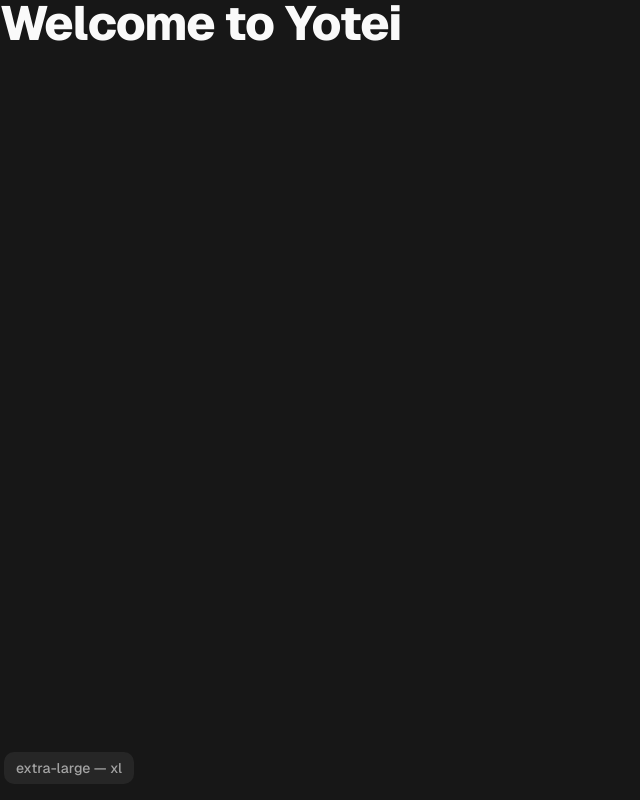
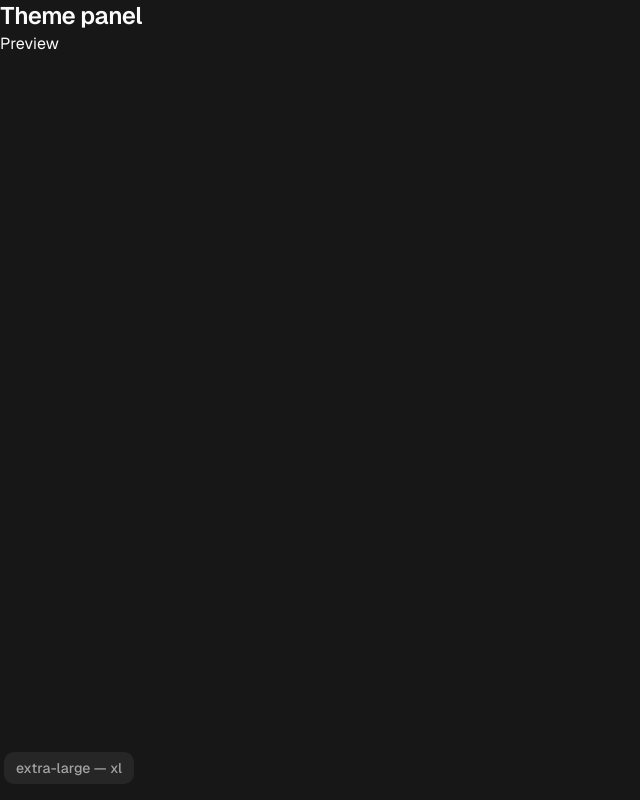
Before and after one commit to unorodeo/yotei, a Next.js app: page /create in a window 1280 px wide. Shown: the whole page, without its empty margins (0-640 px from the left). Built offline with nearby package versions, Linux system fonts and the light colour scheme.

Commit message:
feat: create

```diff
--- a/app/create/layout.tsx
+++ b/app/create/layout.tsx
@@ -1,5 +1,5 @@
 import { ReactNode } from "react";
 
 export default function CreateLayout({ children }: { children: ReactNode }) {
-	return <>{children}</>;
+  return <main>{children}</main>;
 }
--- a/app/create/page.tsx
+++ b/app/create/page.tsx
@@ -1,7 +1,11 @@
+import { Panel } from "@/components/core/panel";
+import { Preview } from "@/components/core/preview";
+
 export default function Yotei() {
   return (
-    <>
-      <h1>Welcome to Yotei</h1>
-    </>
+    <section>
+      <Panel />
+      <Preview />
+    </section>
   );
 }
--- /dev/null
+++ b/components/core/header.tsx
@@ -0,0 +1,12 @@
+import { Brand } from "@/components/ui/brand";
+import React from "react";
+
+export const Header: React.FC = () => {
+  return (
+    <header className="sticky inset-x-0 top-0 w-full border-b bg-background">
+      <nav className="flex flex-row items-center justify-between px-4 h-14">
+        <Brand href="/create" />
+      </nav>
+    </header>
+  );
+};
--- /dev/null
+++ b/components/core/panel.tsx
@@ -0,0 +1,11 @@
+import React from "react";
+
+export const Panel: React.FC = () => {
+  return (
+    <section>
+      <div>
+        <h3>Theme panel</h3>
+      </div>
+    </section>
+  );
+};
--- /dev/null
+++ b/components/core/preview.tsx
@@ -0,0 +1,5 @@
+import React from 'react';
+
+export const Preview: React.FC = () => {
+  return <section>Preview</section>;
+};
```
